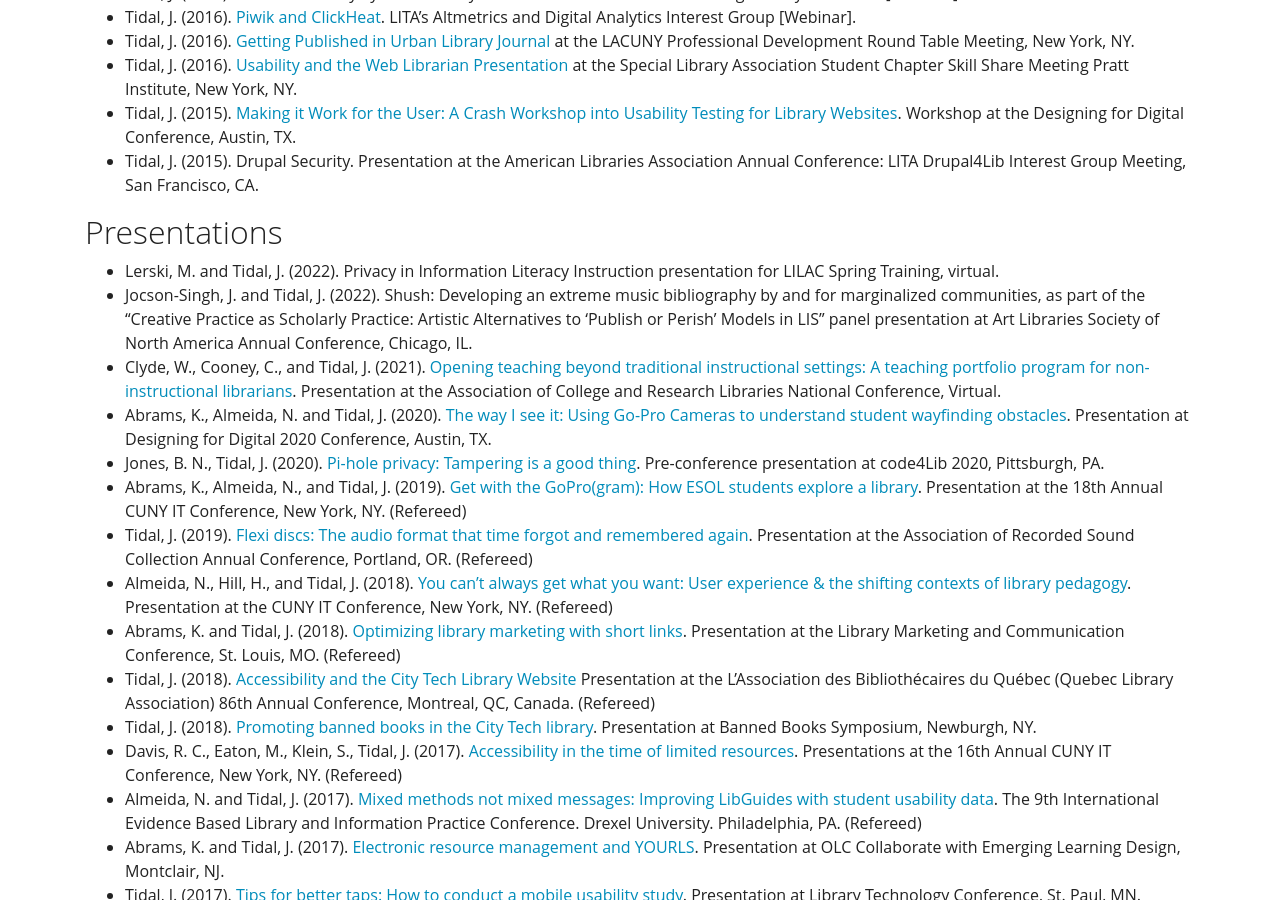
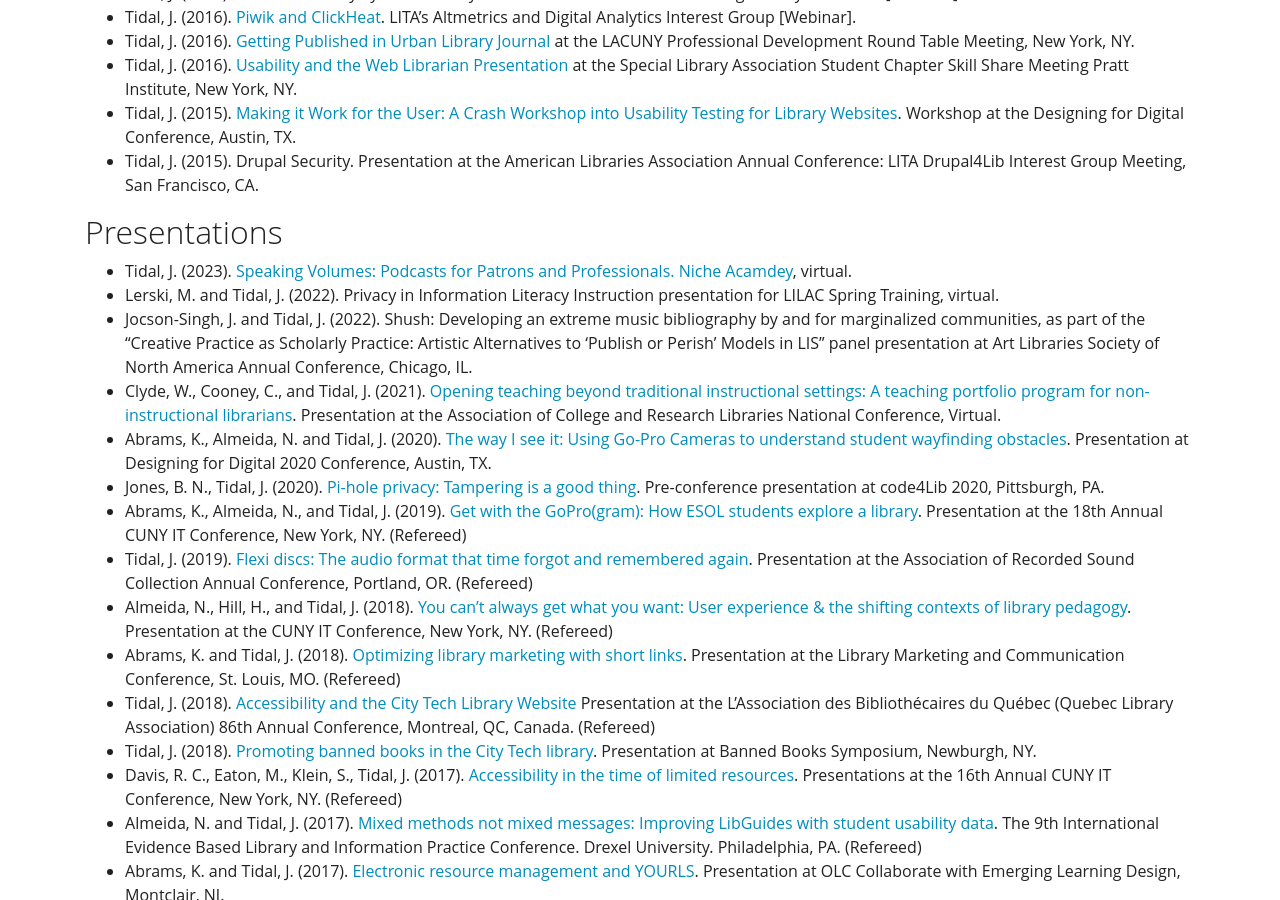
Before and after one commit to KentuckyFriedTofu/kentuckyfriedtofu.github.io.bak2, a Jekyll site: the page built from cv.md, in a window 1280 px wide and 900 px high, scrolled down 3696 px. Built offline with Jekyll 4.4.1, drawn with Linux system fonts in a browser that asks for light colours.

Commit message:
Update cv.md

```diff
--- a/cv.md
+++ b/cv.md
@@ -139,8 +139,9 @@ View my [Google Scholar Profile](https://scholar.google.com/citations?user=mAq-F
 
 ## Presentations
 
-* Lerski, M. and Tidal, J. (2022). Privacy in Information Literacy Instruction presentation for LILAC Spring Training, virtual.
-* Jocson-Singh, J. and Tidal, J. (2022). Shush: Developing an extreme music bibliography by and for marginalized communities, as part of the "Creative Practice as Scholarly Practice: Artistic Alternatives to 'Publish or Perish' Models in LIS" panel presentation at Art Libraries Society of North America Annual Conference, Chicago, IL.
+* Tidal, J. (2023). [Speaking Volumes: Podcasts for Patrons and Professionals. Niche Acamdey](https://www.nicheacademy.com/blog/podcasts-for-patrons-and-professionals), virtual.<br>
+* Lerski, M. and Tidal, J. (2022). Privacy in Information Literacy Instruction presentation for LILAC Spring Training, virtual.<br>
+* Jocson-Singh, J. and Tidal, J. (2022). Shush: Developing an extreme music bibliography by and for marginalized communities, as part of the "Creative Practice as Scholarly Practice: Artistic Alternatives to 'Publish or Perish' Models in LIS" panel presentation at Art Libraries Society of North America Annual Conference, Chicago, IL.<br>
 * Clyde, W., Cooney, C., and Tidal, J. (2021). [Opening teaching beyond traditional instructional settings: A teaching portfolio program for non-instructional librarians](https://drive.google.com/file/d/1i6G7NricZmPWztMJs3wpjbO1sR5EGYaY/view). Presentation at the Association of College and Research Libraries National Conference, Virtual.<br>
 * Abrams, K., Almeida, N. and Tidal, J. (2020). [The way I see it: Using Go-Pro Cameras to understand student wayfinding obstacles](https://drive.google.com/file/d/1nAYhlDitStbhYIlOFRVZnaGUnq8fJRQa/view?usp=sharing). Presentation at Designing for Digital 2020 Conference, Austin, TX.<br>
 * Jones, B. N., Tidal, J. (2020). [Pi-hole privacy: Tampering is a good thing](https://librarianbryan.github.io/Pi-Hole-Code4Lib2020/). Pre-conference presentation at code4Lib 2020, Pittsburgh, PA.<br>
```
